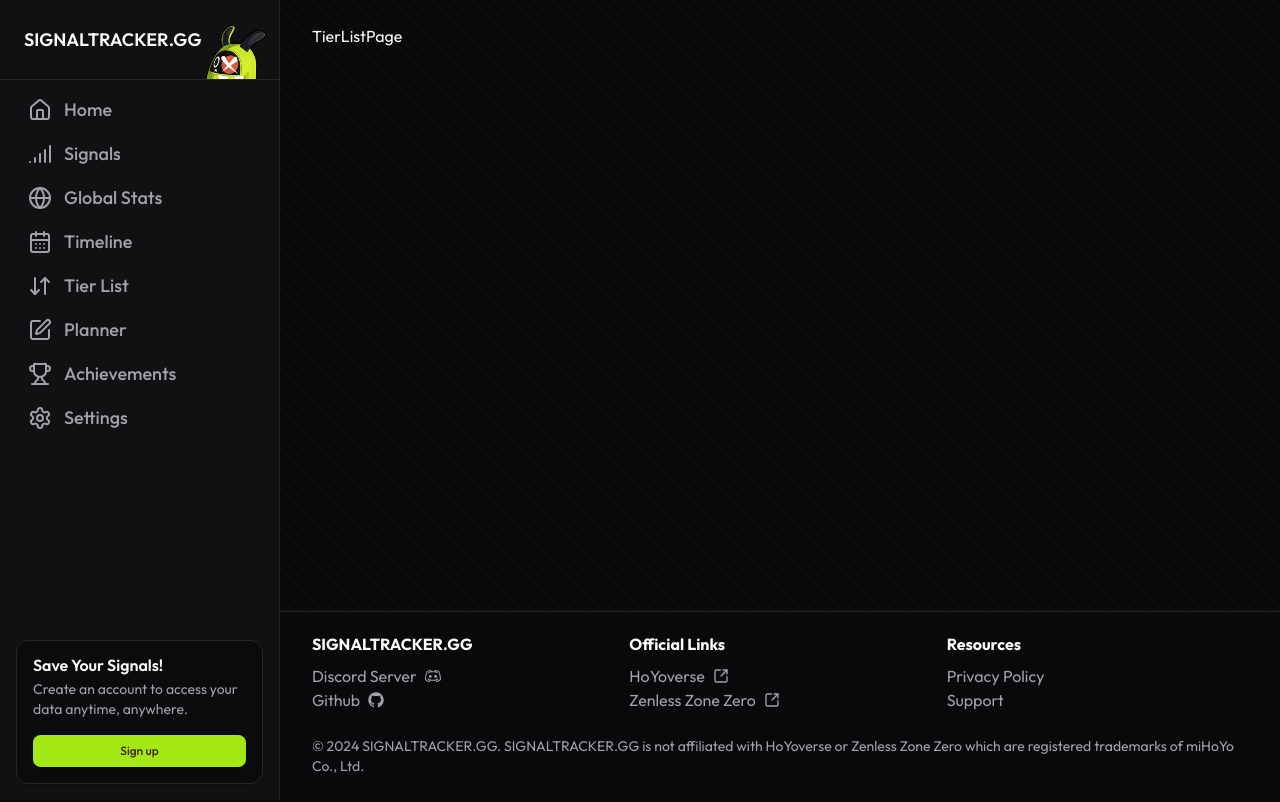
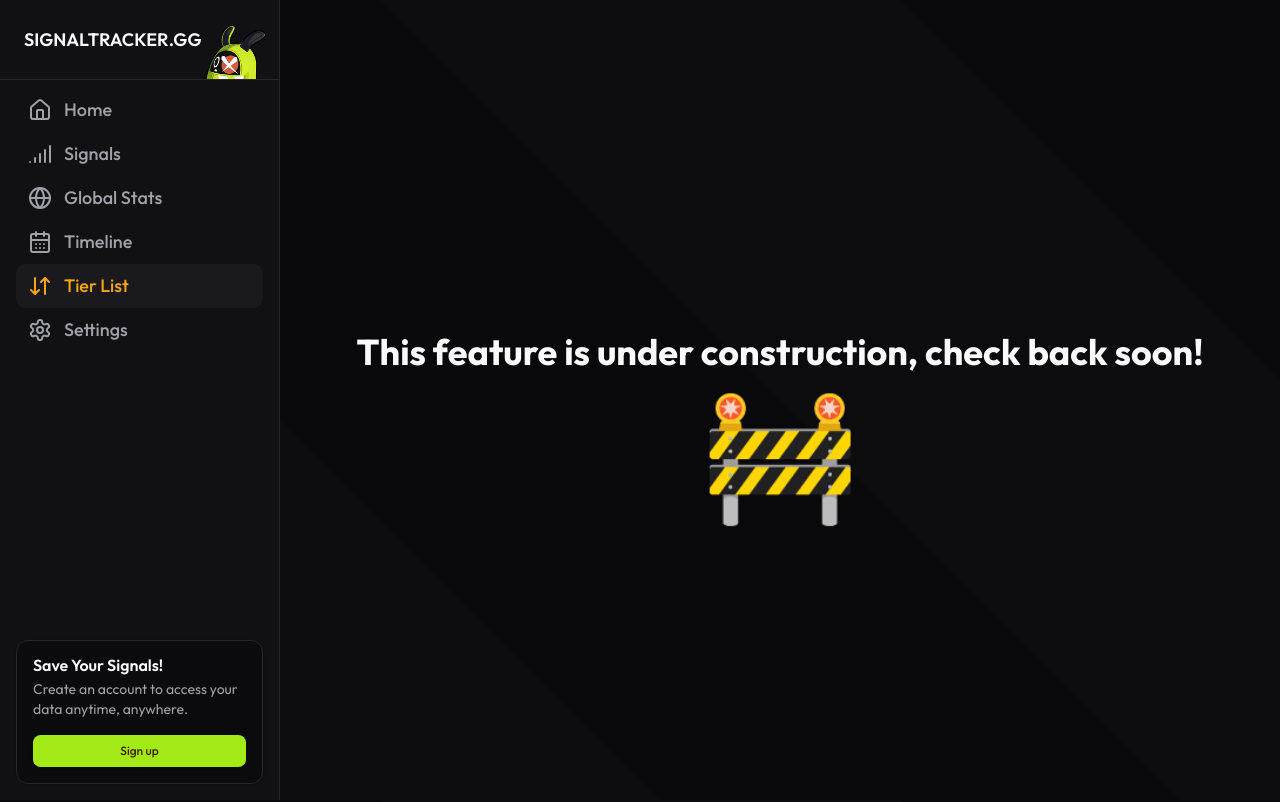
Before and after one commit to TristanKatwaroo/signal-tracker, a Next.js app: page /tier-list in a window 1280 px wide. Shown: the top 802 px of the page. Built offline with nearby package versions, Linux system fonts and the light colour scheme; no server answers; what tailwindcss-debug-screens would draw is missing.

Commit message:
disabled some tabs of upcoming features

```diff
--- a/src/app/global-stats/page.tsx
+++ b/src/app/global-stats/page.tsx
@@ -8,7 +8,7 @@ export default function GlobalStatsPage({}: Props) {
   return (
     <div className="flex flex-col items-center justify-center h-screen text-center">
       <h1 className="text-4xl font-bold mb-4">
-        This feature is still under construction, check back soon!
+        This feature is under construction, check back soon!
       </h1>
       <div className="text-9xl">
         🚧
--- a/src/app/page.tsx
+++ b/src/app/page.tsx
@@ -1,50 +1,50 @@
-"use client";
+// "use client";
 
-import { Metadata } from "next";
-import Link from "next/link";
-import Image from "next/image";
-import {
-  Bell,
-  CalendarDays,
-  CircleUser,
-  Clock,
-  Globe,
-  Home,
-  LineChart,
-  Menu,
-  Package,
-  Package2,
-  Search,
-  Settings,
-  ShoppingCart,
-  Signal,
-  Trophy,
-  Users,
-} from "lucide-react";
+// import { Metadata } from "next";
+// import Link from "next/link";
+// import Image from "next/image";
+// import {
+//   Bell,
+//   CalendarDays,
+//   CircleUser,
+//   Clock,
+//   Globe,
+//   Home,
+//   LineChart,
+//   Menu,
+//   Package,
+//   Package2,
+//   Search,
+//   Settings,
+//   ShoppingCart,
+//   Signal,
+//   Trophy,
+//   Users,
+// } from "lucide-react";
 
-import { Badge } from "@/components/ui/badge";
-import { Button } from "@/components/ui/button";
-import {
-  Card,
-  CardContent,
-  CardDescription,
-  CardHeader,
-  CardTitle,
-} from "@/components/ui/card";
-import {
-  DropdownMenu,
-  DropdownMenuContent,
-  DropdownMenuItem,
-  DropdownMenuLabel,
-  DropdownMenuSeparator,
-  DropdownMenuTrigger,
-} from "@/components/ui/dropdown-menu";
-import { Input } from "@/components/ui/input";
-import { Sheet, SheetContent, SheetTrigger } from "@/components/ui/sheet";
-import Sidebar from "@/components/navigation/Sidebar";
-import MobileHeader from "@/components/navigation/MobileHeader";
-import { useEffect, useState } from "react";
-import FetchGachaLogs from "@/components/FetchGachaLogs";
+// import { Badge } from "@/components/ui/badge";
+// import { Button } from "@/components/ui/button";
+// import {
+//   Card,
+//   CardContent,
+//   CardDescription,
+//   CardHeader,
+//   CardTitle,
+// } from "@/components/ui/card";
+// import {
+//   DropdownMenu,
+//   DropdownMenuContent,
+//   DropdownMenuItem,
+//   DropdownMenuLabel,
+//   DropdownMenuSeparator,
+//   DropdownMenuTrigger,
+// } from "@/components/ui/dropdown-menu";
+// import { Input } from "@/components/ui/input";
+// import { Sheet, SheetContent, SheetTrigger } from "@/components/ui/sheet";
+// import Sidebar from "@/components/navigation/Sidebar";
+// import MobileHeader from "@/components/navigation/MobileHeader";
+// import { useEffect, useState } from "react";
+// import FetchGachaLogs from "@/components/FetchGachaLogs";
 
 export const runtime = "edge";
 
@@ -116,7 +116,7 @@ export default function Dashboard() {
       </Card> */}
       <div className="flex flex-1 flex-col items-center justify-center text-center rounded-lg border border-dashed shadow-sm">
         <h1 className="text-4xl font-bold mb-4">
-          This page is still under construction, check back soon!
+          This page is under construction, check back soon!
         </h1>
         <div className="text-9xl">
           🚧
--- a/src/app/tier-list/page.tsx
+++ b/src/app/tier-list/page.tsx
@@ -6,6 +6,13 @@ type Props = {}
 
 export default function TierListPage({}: Props) {
   return (
-    <div>TierListPage</div>
+    <div className="flex flex-col items-center justify-center h-screen text-center">
+      <h1 className="text-4xl font-bold mb-4">
+        This feature is under construction, check back soon!
+      </h1>
+      <div className="text-9xl">
+        🚧
+      </div>
+    </div>
   )
 }
--- a/src/components/navigation/tabsConfig.ts
+++ b/src/components/navigation/tabsConfig.ts
@@ -34,19 +34,19 @@ import {
     },
     {
       title: "Tier List",
-      href: "/tierlist",
+      href: "/tier-list",
       icon: ArrowDownUp,
     },
-    {
-      title: "Planner",
-      href: "/planner",
-      icon: SquarePen,
-    },
-    {
-      title: "Achievements",
-      href: "/achievements",
-      icon: Trophy,
-    },
+    // {
+    //   title: "Planner",
+    //   href: "/planner",
+    //   icon: SquarePen,
+    // },
+    // {
+    //   title: "Achievements",
+    //   href: "/achievements",
+    //   icon: Trophy,
+    // },
     // {
     //   title: "Reminders",
     //   href: "/reminders",
```
